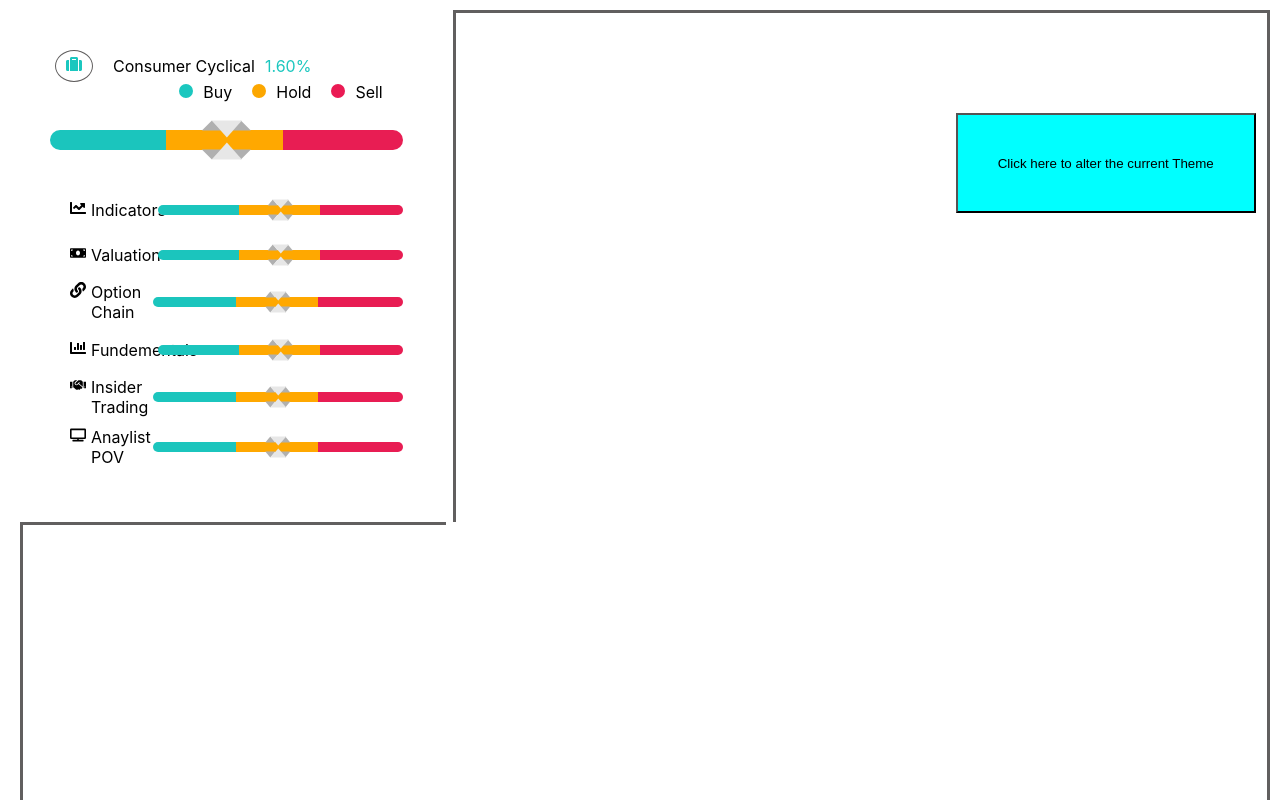
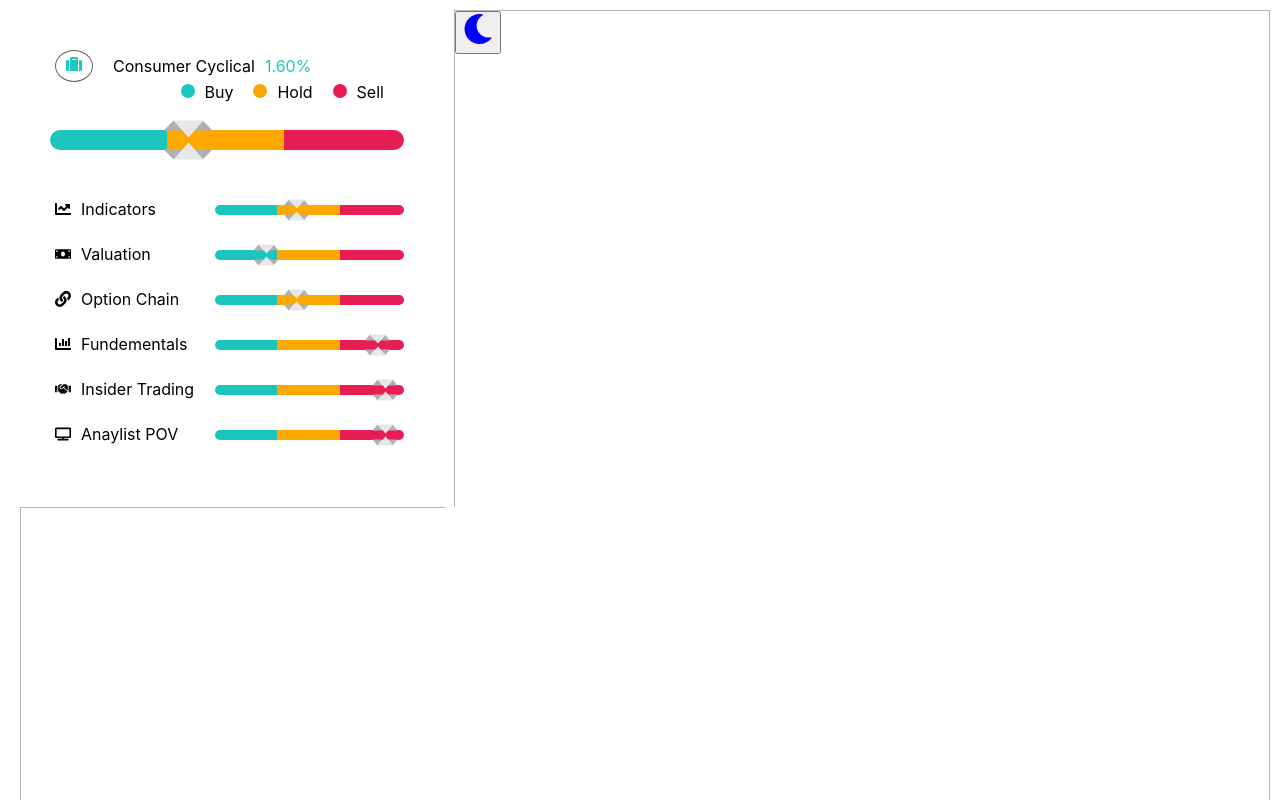
Before and after one commit to Uhmopt/react-chart-range-color-ts, a React (Create React App) app: page / in a window 1280 px wide. Shown: the top 800 px of the page. Built offline with nearby package versions, Linux system fonts and the light colour scheme.

Commit message:
[Update]Style

```diff
--- a/src/App.tsx
+++ b/src/App.tsx
@@ -8,6 +8,8 @@ import {
   FaMoneyBill,
   FaSuitcase,
   FaTv,
+  FaMoon,
+  FaSun,
 } from "react-icons/fa";
 import "./assets/css/style.css";
 import { useState } from "react";
@@ -17,12 +19,42 @@ function App() {
   const [theme, setTheme] = useState(false);
 
   const DATA = [
-    { range: [33, 66], title: "Indicators", icon: <FaChartLine /> },
-    { range: [33, 66], title: "Valuation", icon: <FaMoneyBill /> },
-    { range: [33, 66], title: "Option Chain", icon: <FaLink /> },
-    { range: [33, 66], title: "Fundementals", icon: <FaChartBar /> },
-    { range: [33, 66], title: "Insider Trading", icon: <FaHandshake /> },
-    { range: [33, 66], title: "Anaylist POV", icon: <FaTv /> },
+    {
+      range: [33, 66],
+      initial_value: 43,
+      title: "Indicators",
+      icon: <FaChartLine />,
+    },
+    {
+      range: [33, 66],
+      initial_value: 27,
+      title: "Valuation",
+      icon: <FaMoneyBill />,
+    },
+    {
+      range: [33, 66],
+      initial_value: 43,
+      title: "Option Chain",
+      icon: <FaLink />,
+    },
+    {
+      range: [33, 66],
+      initial_value: 86,
+      title: "Fundementals",
+      icon: <FaChartBar />,
+    },
+    {
+      range: [33, 66],
+      initial_value: 90,
+      title: "Insider Trading",
+      icon: <FaHandshake />,
+    },
+    {
+      range: [33, 66],
+      initial_value: 90,
+      title: "Anaylist POV",
+      icon: <FaTv />,
+    },
   ];
 
   const handleClick = (itemIndex: number) => {
@@ -58,6 +90,7 @@ function App() {
                 triangle={false}
                 ranges={[33, 66]}
                 rail_height={20}
+                value={39}
               />
             </div>
             <div
@@ -85,7 +118,7 @@ function App() {
                     >
                       {item.icon}
                     </div>
-                    {item.title}
+                    <div className="gauge-icon-title">{item.title}</div>
                   </div>
                   <div className="gauge-wrapper">
                     <SliderRange
@@ -93,6 +126,7 @@ function App() {
                       ranges={item.range}
                       triangle={true}
                       rail_height={10}
+                      value={item.initial_value}
                     />
                   </div>
                 </div>
@@ -103,23 +137,21 @@ function App() {
           <div
             style={{
               width: "69%",
-              border: "3px solid #615f5f",
+              border: "1px solid #615f5f77",
               borderBottom: "0px none",
               marginTop: "10px",
               marginRight: "10px",
             }}
           >
             <button
-              style={{
-                marginTop: "100px",
-                marginLeft: "500px",
-                width: "300px",
-                height: "100px",
-                background: "aqua",
-              }}
+              style={
+                theme
+                  ? { fontSize: "30px", color: "yellow" }
+                  : { fontSize: "30px", color: "blue" }
+              }
               onClick={handleThemeChangeClick}
             >
-              Click here to alter the current Theme
+              {theme ? <FaSun /> : <FaMoon />}
             </button>
           </div>
         </div>
@@ -133,7 +165,7 @@ function App() {
           <div
             style={{
               width: "33%",
-              border: "3px solid #615f5f",
+              border: "1px solid #615f5f77",
               borderRight: "0px none",
               marginLeft: "20px",
               paddingRight: "30px",
@@ -142,7 +174,7 @@ function App() {
           <div
             style={{
               width: "69%",
-              border: "3px solid #615f5f",
+              border: "1px solid #615f5f77",
               marginRight: "10px",
               borderLeft: "0px none",
               borderTop: "0px none",
--- a/src/assets/css/style.css
+++ b/src/assets/css/style.css
@@ -10,6 +10,7 @@
   justify-content: flex-start;
   align-items: center;
   margin-left: 5px;
+  min-width: 250px;
 }
 .breifcase-icon {
   padding-left: 10px;
@@ -87,15 +88,18 @@
   font-size: medium;
 }
 .gauge-title {
-  width: 25%;
-  padding-left: 20px;
+  width: 30%;
   display: flex;
+  margin-right: 20px;
+  padding-left: 5px;
+  min-width: 140px;
 }
 .gauge-icon {
-  margin-right: 5px;
+  margin-right: 10px;
+  margin-top: 2px;
 }
 .gauge-wrapper {
-  width: 75%;
+  width: 70%;
   display: flex;
   justify-content: center;
   align-items: center;
```
